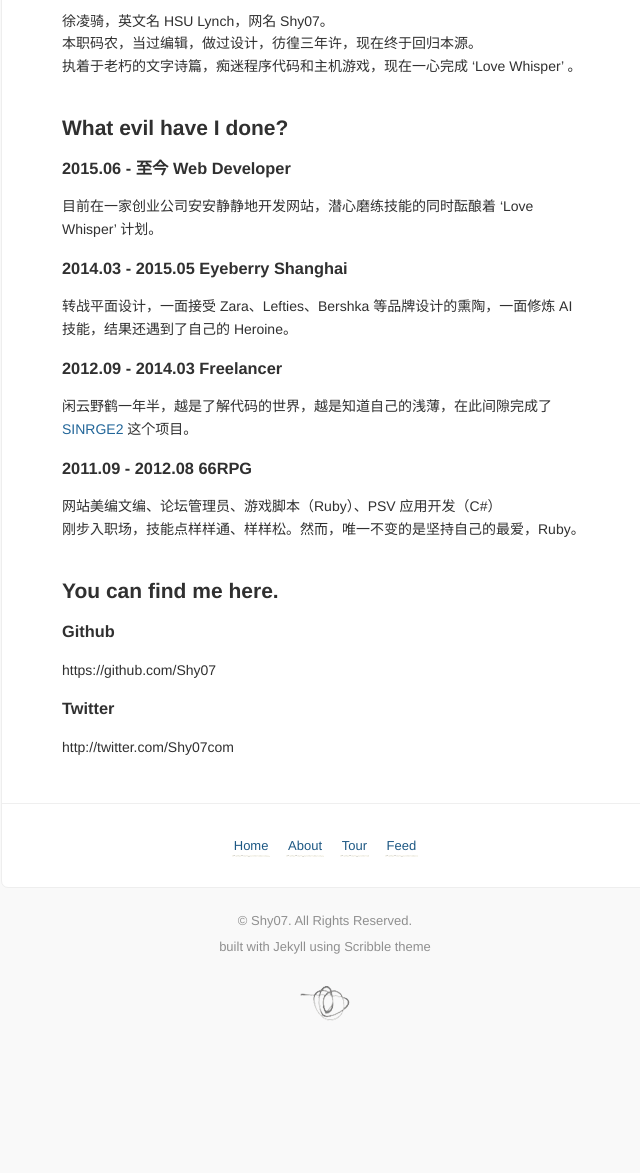
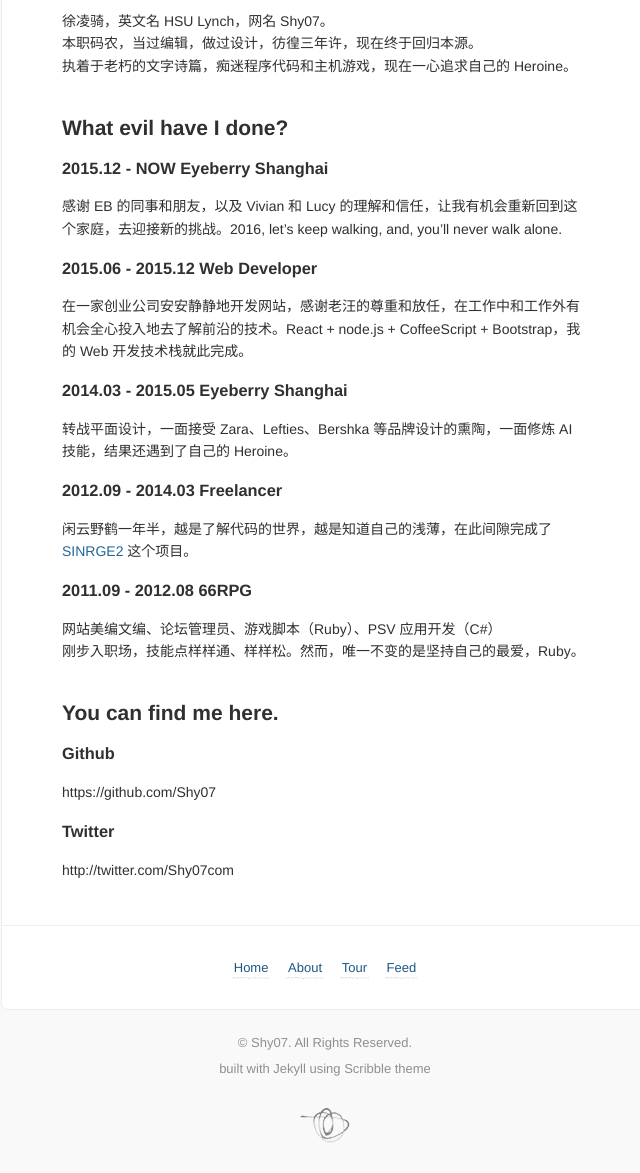
Before and after one commit to Shy07/shy07.github.com, a Jekyll site: the page built from about.md, in a window 1280 px wide, cut to the strip 591-1764 px from the top of the page. Shown: the whole strip, without its empty margins (315-955 px from the left). Built offline with Jekyll 4.4.1, drawn with Linux system fonts in a browser that asks for light colours; Markdown is read by kramdown in place of the engine named in the settings; before the commit the page ends 1642 px from its top, so only the background shows below that.

Commit message:
update about

```diff
--- a/about.md
+++ b/about.md
@@ -11,11 +11,14 @@ disqus: false
 
 徐凌骑，英文名 HSU Lynch，网名 Shy07。
 本职码农，当过编辑，做过设计，彷徨三年许，现在终于回归本源。
-执着于老朽的文字诗篇，痴迷程序代码和主机游戏，现在一心完成 'Love Whisper' 。
+执着于老朽的文字诗篇，痴迷程序代码和主机游戏，现在一心追求自己的 Heroine。
 <br/>
 ## What evil have I done?
-### 2015.06 - 至今 Web Developer
-目前在一家创业公司安安静静地开发网站，潜心磨练技能的同时酝酿着 'Love Whisper' 计划。
+### 2015.12 - NOW Eyeberry Shanghai
+感谢 EB 的同事和朋友，以及 Vivian 和 Lucy 的理解和信任，让我有机会重新回到这个家庭，去迎接新的挑战。2016, let's keep walking, and, you'll never walk alone.
+
+### 2015.06 - 2015.12 Web Developer
+在一家创业公司安安静静地开发网站，感谢老汪的尊重和放任，在工作中和工作外有机会全心投入地去了解前沿的技术。React + node.js + CoffeeScript + Bootstrap，我的 Web 开发技术栈就此完成。
 
 ### 2014.03 - 2015.05 Eyeberry Shanghai
 转战平面设计，一面接受 Zara、Lefties、Bershka 等品牌设计的熏陶，一面修炼 AI 技能，结果还遇到了自己的 Heroine。
```
